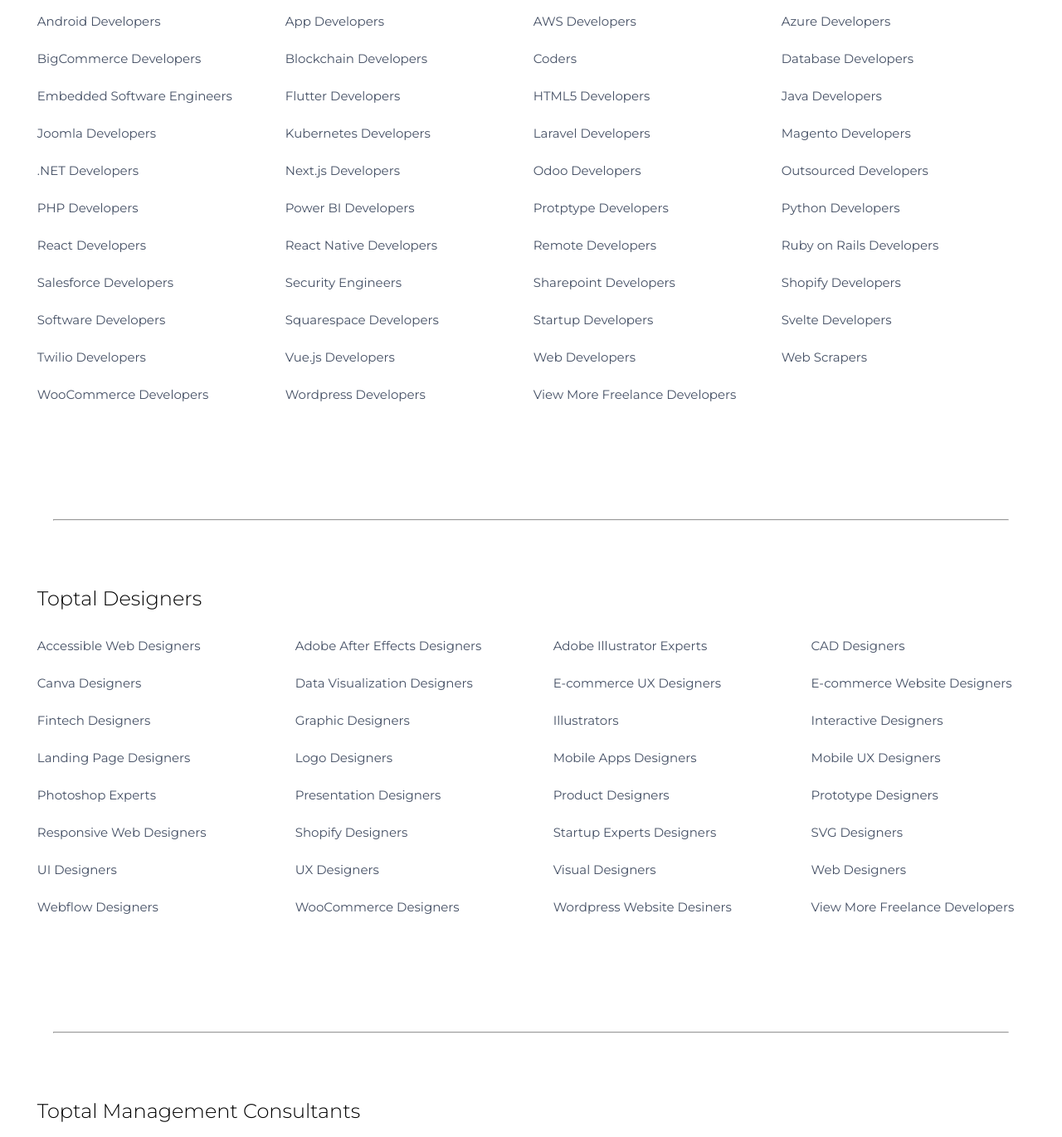
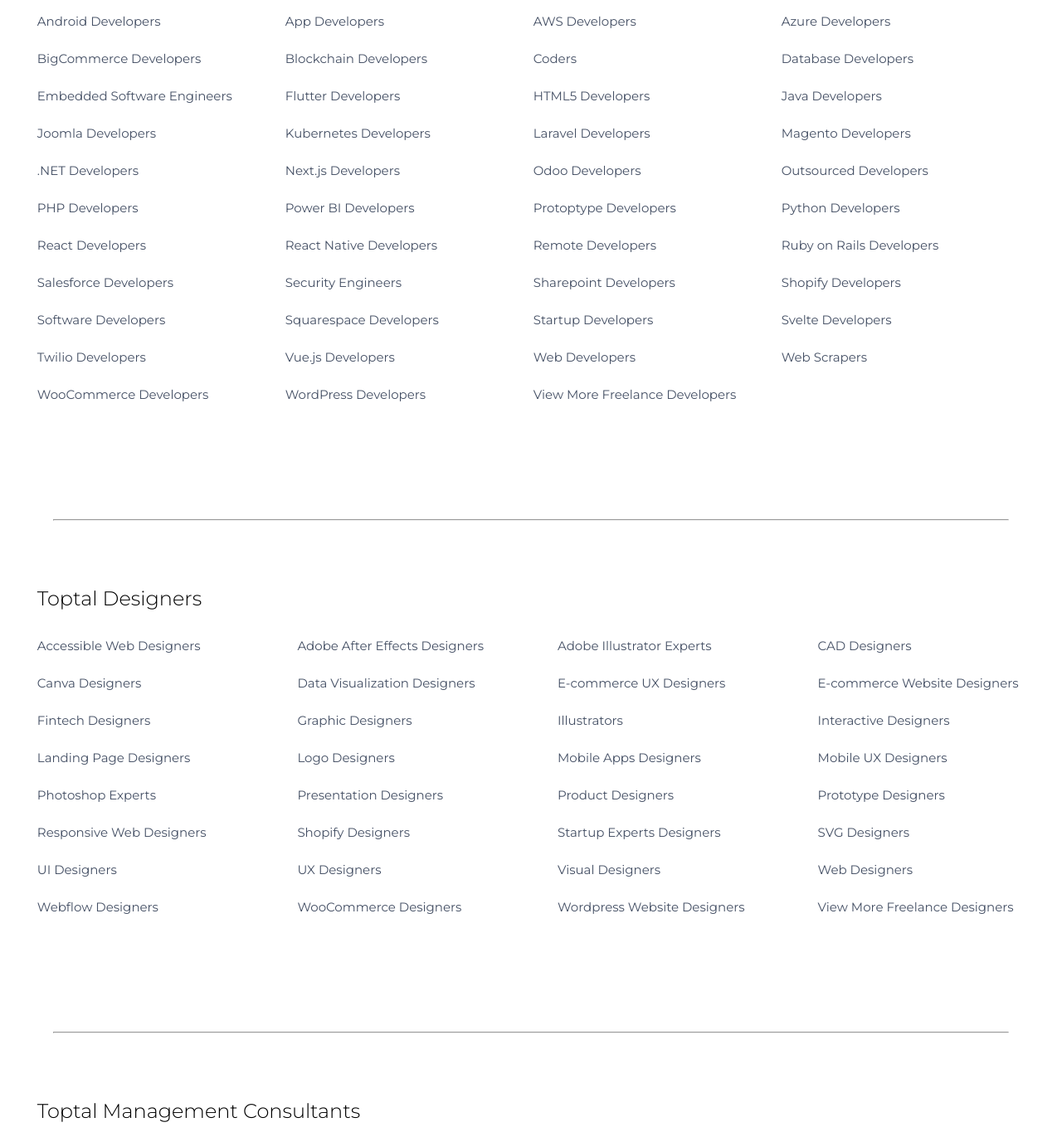
Before and after one commit to Vicky-code-glitch/TOPTAL-BLOG-PAGE, a plain HTML site: page PUBLIC/blog.html in a window 1280 px wide. Shown: the part 7787-9158 px from the top of the page at 83% size. Drawn offline with Linux system fonts and the light colour scheme.

Commit message:
fix: correct spelling errors in developer and consultant titles

```diff
--- a/PUBLIC/blog.html
+++ b/PUBLIC/blog.html
@@ -809,7 +809,7 @@
                         <a href="#">Outsourced Developers</a>
                         <a href="#">PHP Developers</a>
                         <a href="#">Power BI Developers</a>
-                        <a href="#">Protptype Developers</a>
+                        <a href="#">Protoptype Developers</a>
                         <a href="#">Python Developers</a>
                         <a href="#">React Developers</a>
                         <a href="#">React Native Developers</a>
@@ -828,7 +828,7 @@
                         <a href="#">Web Developers</a>
                         <a href="#">Web Scrapers</a>
                         <a href="#">WooCommerce Developers</a>
-                        <a href="#">Wordpress Developers</a>
+                        <a href="#">WordPress Developers</a>
                         <a href="#">View More Freelance Developers</a>
                         </div>
                     </div>
@@ -871,8 +871,8 @@
                         <a href="#">Web Designers</a>
                         <a href="#">Webflow Designers</a>
                         <a href="#">WooCommerce Designers</a>
-                        <a href="#">Wordpress Website Desiners</a>
-                        <a href="#">View More Freelance Developers</a>
+                        <a href="#">Wordpress Website Designers</a>
+                        <a href="#">View More Freelance Designers</a>
                     </div>
                 </div>
             </div>
@@ -885,7 +885,7 @@
                 <div class="footered">
                     <div class="one1">
                         <a href="#">409A Valuation Consultants</a>
-                        <a href="#">Bankruptcy Cnsultants</a>
+                        <a href="#">Bankruptcy Consultants</a>
                         <a href="#">Blockchain Consultants</a>
                         <a href="#">Business Consultants</a>
                         <a href="#">Business Plan Consultants</a>
@@ -1038,7 +1038,7 @@
                         <a href="#">Social Media Managers</a>
                         <a href="#">Social Media Marketers</a>
                         <a href="#">Video Editors</a>
-                        <a href="#">Wordpress SEO Experts</a>
+                        <a href="#">WordPress SEO Experts</a>
                         <a href="#">View More Freelance Marketers</a>
                     </div>
                 </div>
```
